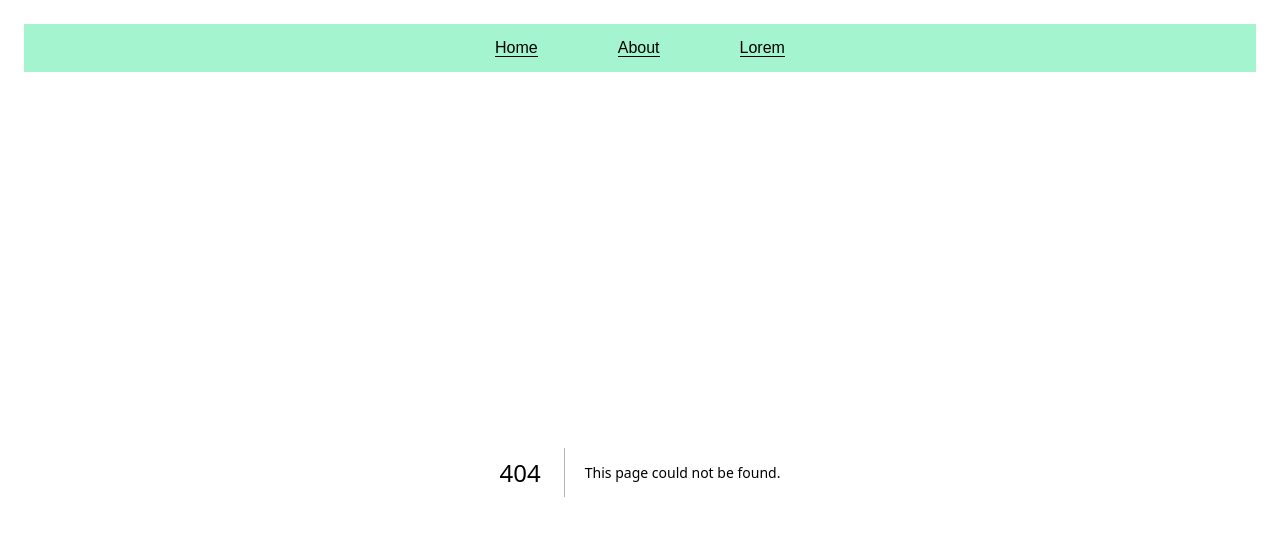
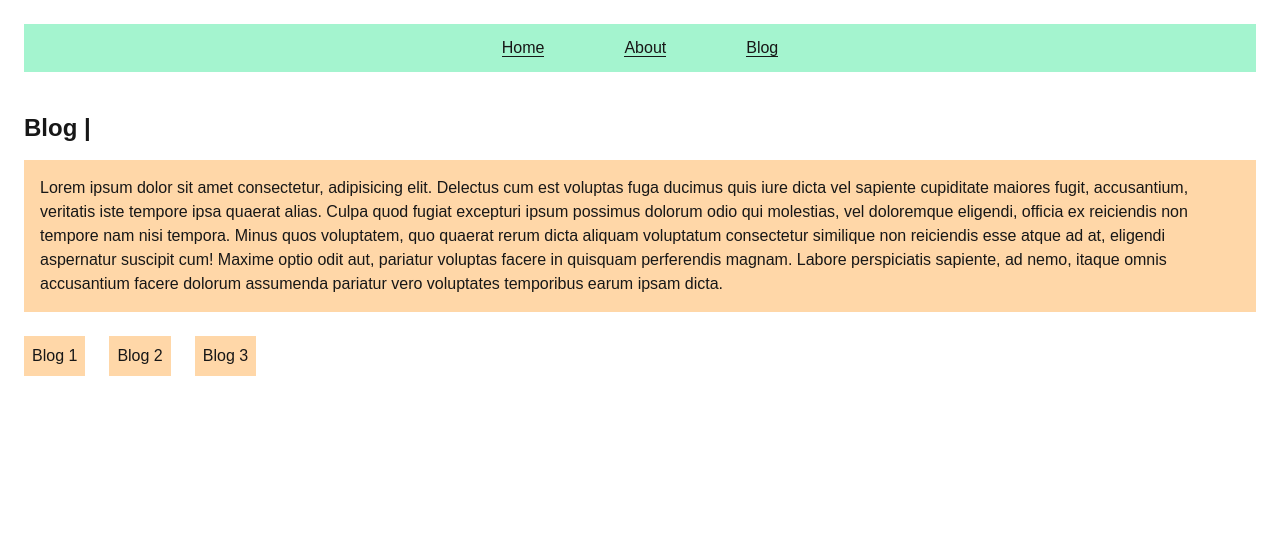
Before and after one commit to Salf1-Sabit/next-crash-practice, a Next.js app: page /blog in a window 1280 px wide. Before the commit this address had no page. Shown: the top 536 px of the page. Built offline with nearby package versions, Linux system fonts and the light colour scheme.

Commit message:
Learnt about dynamic routing

```diff
--- /dev/null
+++ b/app/blog/[id]/page.js
@@ -0,0 +1,14 @@
+import React from 'react'
+
+export default async function BlogPage({ params }) {
+  const { id } = await params;
+
+  return (
+    <article className='mt-10'>
+      <div>
+        <h3 className='text-2xl font-semibold'>Blog {id} | </h3>
+        <p></p>
+      </div>
+    </article>
+  )
+}
--- /dev/null
+++ b/app/blog/page.js
@@ -0,0 +1,43 @@
+import Link from 'next/link';
+import React from 'react'
+
+export default function Blog() {
+  const blogs = [
+    {
+        id: 1,
+        title: "Blog 1",
+        description: "Description of blog 1, Lorem ipsum dolor sit amet consectetur"
+    },
+    {
+        id: 2,
+        title: "Blog 2",
+        description: "Description of blog 2, electus cum est voluptas fuga ducimus"
+    },
+    {
+        id: 3,
+        title: "Blog 3",
+        description: "Description of blog 3, quo quaerat rerum dicta aliquam voluptatum"
+    }
+  ];
+
+  return (
+    <main className='mt-10'>
+        <h2 className='text-2xl font-semibold mb-4'>Blog |</h2>
+        <p className='p-4 bg-orange-200'>Lorem ipsum dolor sit amet consectetur, adipisicing elit. Delectus cum est voluptas fuga ducimus quis iure dicta vel sapiente cupiditate maiores fugit, accusantium, veritatis iste tempore ipsa quaerat alias. Culpa quod fugiat excepturi ipsum possimus dolorum odio qui molestias, vel doloremque eligendi, officia ex reiciendis non tempore nam nisi tempora. Minus quos voluptatem, quo quaerat rerum dicta aliquam voluptatum consectetur similique non reiciendis esse atque ad at, eligendi aspernatur suscipit cum! Maxime optio odit aut, pariatur voluptas facere in quisquam perferendis magnam. Labore perspiciatis sapiente, ad nemo, itaque omnis accusantium facere dolorum assumenda pariatur vero voluptates temporibus earum ipsam dicta.</p>
+
+        <ul className='mt-6 flex gap-6'>
+            {
+                blogs.map(blog => (
+                    <li key={blog.title}
+                        className='bg-orange-200 p-2'
+                    >
+                        <Link href={`/blog/${blog.id}`}>
+                            {blog.title}
+                        </Link>
+                    </li>
+                ))
+            }
+        </ul>
+    </main>
+  )
+}
--- a/app/layout.js
+++ b/app/layout.js
@@ -27,7 +27,7 @@ export default function RootLayout({ children }) {
         <nav className="flex gap-20 justify-center bg-emerald-200 p-3">
           <ul><Link href="/" className="border-b-1">Home</Link></ul>
           <ul><Link href="/about" className="border-b-1">About</Link></ul>
-          <ul><Link href="/lorem" className="border-b-1">Lorem</Link></ul>
+          <ul><Link href="/blog" className="border-b-1">Blog</Link></ul>
         </nav>
         {children}
       </body>
```
